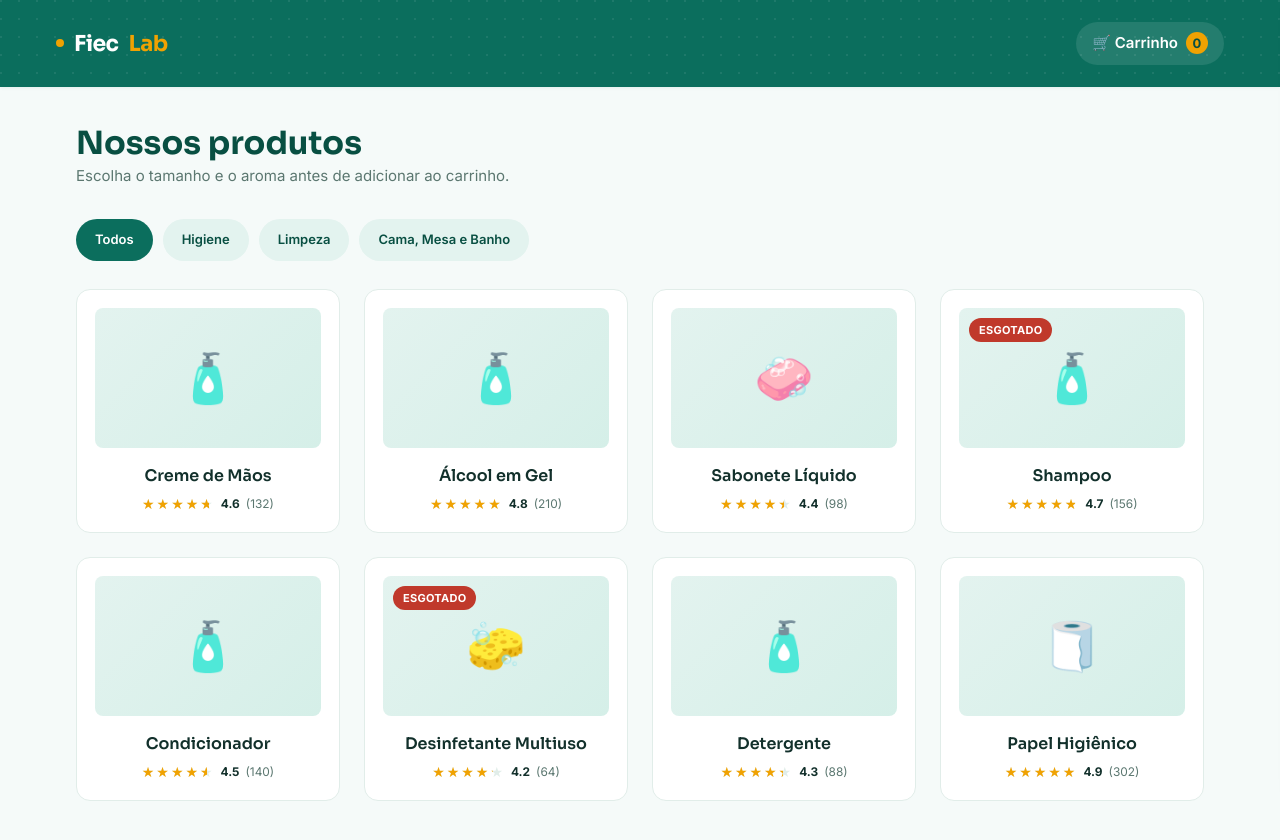
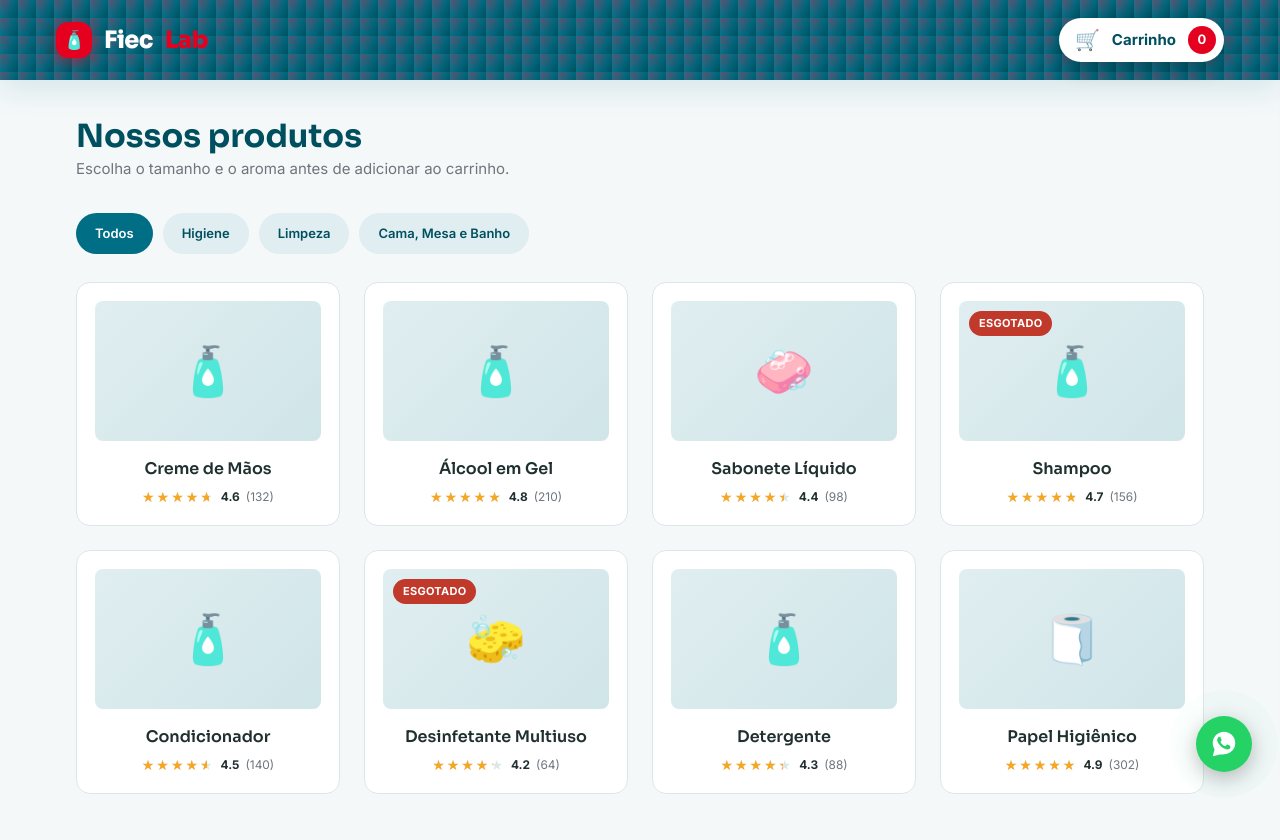
Before and after one commit to jefferson35320-tech/fieclab-frontend, a React (Create React App) app: page / in a window 1280 px wide. Shown: the top 840 px of the page. Built offline with nearby package versions, Linux system fonts and the light colour scheme.

Commit message:
Alteração no front

```diff
--- a/public/index.html
+++ b/public/index.html
@@ -4,7 +4,7 @@
     <meta charset="utf-8" />
     <link rel="icon" href="%PUBLIC_URL%/favicon.ico" />
     <meta name="viewport" content="width=device-width, initial-scale=1" />
-    <meta name="theme-color" content="#0B6E5D" />
+    <meta name="theme-color" content="#006E85" />
     <meta
       name="description"
       content="FiecLab - produtos de higiene e limpeza"
@@ -35,6 +35,18 @@
   <body>
     <noscript>You need to enable JavaScript to run this app.</noscript>
     <div id="root"></div>
+
+    <!-- Widget oficial do VLibras (Governo Federal) — tradução automática do site para Libras -->
+    <div vw class="enabled">
+      <div vw-access-button class="active"></div>
+      <div vw-plugin-wrapper>
+        <div class="vw-plugin-top-wrapper"></div>
+      </div>
+    </div>
+    <script src="https://vlibras.gov.br/app/vlibras-plugin.js"></script>
+    <script>
+      new window.VLibras.Widget("https://vlibras.gov.br/app");
+    </script>
     <!--
       This HTML file is a template.
       If you open it directly in the browser, you will see an empty page.
--- a/src/App.js
+++ b/src/App.js
@@ -5,6 +5,7 @@ import ProductCard from "./components/ProductCard";
 import ProductModal from "./components/ProductModal";
 import CartSidebar from "./components/CartSidebar";
 import OrderConfirmationPopup from "./components/OrderConfirmationPopup";
+import WhatsAppButton from "./components/WhatsAppButton";
 
 import products from "./data/products";
 import { createOrder } from "./data/orders";
@@ -212,6 +213,8 @@ function App() {
         order={order}
         startNewOrder={startNewOrder}
       />
+
+      <WhatsAppButton />
     </div>
   );
 }
--- a/src/components/Header.js
+++ b/src/components/Header.js
@@ -1,20 +1,25 @@
 function Header({ cartCount, toggleCart }) {
   return (
-    <div className="sticky top-0 z-20 flex items-center justify-between bg-primary bg-dots bg-[length:18px_18px] px-5 py-[22px] text-white shadow-brand-sm sm:px-14">
-      <div className="flex items-center gap-2.5 font-display text-[22px] font-bold tracking-tight">
-        <span className="h-2 w-2 rounded-full bg-accent" />
+    <div className="sticky top-0 z-20 flex items-center justify-between bg-header-glow bg-dots bg-[length:18px_18px] px-5 py-[18px] text-white shadow-brand-md sm:px-14">
+      <div className="flex items-center gap-3 font-display text-[24px] font-extrabold tracking-tight">
+        <span className="flex h-9 w-9 items-center justify-center rounded-xl bg-accent text-lg shadow-[0_4px_14px_rgba(229,0,32,0.5)]">
+          🧴
+        </span>
         Fiec<span className="text-accent">Lab</span>
       </div>
 
-      <div
-        className="flex cursor-pointer items-center gap-2 rounded-full bg-white/10 px-4 py-2.5 font-body text-[15px] font-semibold transition hover:-translate-y-px hover:bg-white/20"
+      <button
+        type="button"
+        className="group flex cursor-pointer items-center gap-3 rounded-full bg-white pl-4 pr-2 py-2 font-body text-[15px] font-bold text-primary-dark shadow-[0_6px_20px_rgba(0,0,0,0.25)] transition hover:-translate-y-0.5 hover:shadow-[0_10px_26px_rgba(0,0,0,0.3)]"
         onClick={toggleCart}
+        aria-label={`Abrir carrinho, ${cartCount} ${cartCount === 1 ? "item" : "itens"}`}
       >
-        🛒 Carrinho
-        <span className="flex h-[22px] min-w-[22px] items-center justify-center rounded-full bg-accent px-1.5 text-[13px] font-bold text-primary-dark">
+        <span className="text-xl transition group-hover:scale-110">🛒</span>
+        <span className="hidden sm:inline">Carrinho</span>
+        <span className="flex h-7 min-w-7 animate-pulseRing items-center justify-center rounded-full bg-accent px-1.5 text-[13px] font-bold text-white">
           {cartCount}
         </span>
-      </div>
+      </button>
     </div>
   );
 }
--- a/src/components/ProductModal.js
+++ b/src/components/ProductModal.js
@@ -186,7 +186,7 @@ function ProductModal({ product, onClose, addToCart, ratingOverride, onRate }) {
                   />
                   <button
                     type="submit"
-                    className="whitespace-nowrap rounded-lg bg-accent px-[18px] py-2.5 text-sm font-bold text-primary-dark transition hover:brightness-95"
+                    className="whitespace-nowrap rounded-lg bg-accent px-[18px] py-2.5 text-sm font-bold text-white transition hover:brightness-95"
                   >
                     Avisar
                   </button>
--- a/src/components/StarRating.js
+++ b/src/components/StarRating.js
@@ -25,7 +25,7 @@ function InteractiveStars({ value, onSelect, size }) {
         <button
           key={n}
           type="button"
-          className={`cursor-pointer border-none bg-none p-0.5 leading-none text-accent ${
+          className={`cursor-pointer border-none bg-none p-0.5 leading-none text-star ${
             INTERACTIVE_STAR_SIZE[size] || INTERACTIVE_STAR_SIZE.md
           }`}
           role="radio"
@@ -64,7 +64,7 @@ function ReadOnlyStars({ value, count, size }) {
           ★★★★★
         </div>
         <div
-          className={`absolute left-0 top-0 overflow-hidden whitespace-nowrap tracking-[2px] text-accent ${starSize}`}
+          className={`absolute left-0 top-0 overflow-hidden whitespace-nowrap tracking-[2px] text-star ${starSize}`}
           style={{ width: `${percent}%` }}
           aria-hidden="true"
         >
--- /dev/null
+++ b/src/components/WhatsAppButton.js
@@ -0,0 +1,36 @@
+// Número de WhatsApp para contato. Configure via variável de ambiente
+// REACT_APP_WHATSAPP_NUMBER (formato: código do país + DDD + número, só dígitos).
+// Ex: REACT_APP_WHATSAPP_NUMBER=5511999999999
+const WHATSAPP_NUMBER = process.env.REACT_APP_WHATSAPP_NUMBER || "5511999999999";
+const DEFAULT_MESSAGE = "Olá! Vim pelo site da FiecLab e gostaria de mais informações.";
+
+function WhatsAppButton() {
+  const href = `https://wa.me/${WHATSAPP_NUMBER}?text=${encodeURIComponent(
+    DEFAULT_MESSAGE
+  )}`;
+
+  return (
+    <a
+      href={href}
+      target="_blank"
+      rel="noopener noreferrer"
+      aria-label="Falar no WhatsApp"
+      title="Falar no WhatsApp"
+      className="fixed bottom-5 right-5 z-30 flex h-14 w-14 items-center justify-center rounded-full bg-[#25D366] text-white shadow-[0_6px_20px_rgba(0,0,0,0.25)] transition hover:-translate-y-0.5 hover:shadow-[0_10px_26px_rgba(0,0,0,0.3)] focus-visible:outline focus-visible:outline-2 focus-visible:outline-offset-2 focus-visible:outline-primary sm:bottom-7 sm:right-7"
+    >
+      <span className="absolute inline-flex h-full w-full animate-ping rounded-full bg-[#25D366] opacity-30" />
+      <svg
+        viewBox="0 0 32 32"
+        width="30"
+        height="30"
+        fill="currentColor"
+        aria-hidden="true"
+        className="relative"
+      >
+        <path d="M16.004 3C9.377 3 4 8.373 4 15c0 2.42.71 4.673 1.936 6.573L4 29l7.61-1.902A11.93 11.93 0 0 0 16.004 27C22.63 27 28 21.627 28 15S22.63 3 16.004 3Zm6.98 16.958c-.297.834-1.47 1.53-2.403 1.727-.638.135-1.47.242-4.276-.914-3.588-1.478-5.9-5.117-6.08-5.354-.174-.237-1.454-1.934-1.454-3.69 0-1.756.908-2.62 1.23-2.978.297-.33.65-.412.867-.412.216 0 .434.002.624.012.2.01.47-.076.735.562.297.716.99 2.472 1.076 2.652.087.18.144.393.03.63-.114.238-.174.386-.343.593-.174.207-.36.462-.516.62-.174.176-.354.367-.152.72.2.354.897 1.478 1.926 2.393 1.323 1.177 2.436 1.542 2.79 1.716.354.176.56.147.767-.09.207-.238.868-1.01 1.1-1.36.234-.35.47-.29.79-.174.32.118 2.043.963 2.394 1.14.35.176.585.264.672.412.087.147.087.85-.21 1.685Z" />
+      </svg>
+    </a>
+  );
+}
+
+export default WhatsAppButton;
--- a/tailwind.config.js
+++ b/tailwind.config.js
@@ -10,16 +10,17 @@ module.exports = {
       },
       colors: {
         primary: {
-          DEFAULT: "#0b6e5d",
-          dark: "#084f42",
-          light: "#e3f3ef",
+          DEFAULT: "#006e85",
+          dark: "#004f5f",
+          light: "#e0eef1",
         },
-        accent: "#f0a202",
+        accent: "#e50020",
+        star: "#f5a623",
         surface: "#ffffff",
-        page: "#f5faf9",
-        ink: "#12302b",
-        muted: "#5b7770",
-        line: "#e1ede9",
+        page: "#f4f8f9",
+        ink: "#20302f",
+        muted: "#6d757d",
+        line: "#dde7e8",
         danger: "#c0392b",
         success: "#1e7d4b",
       },
@@ -32,14 +33,16 @@ module.exports = {
         "brand-sm": "8px",
       },
       boxShadow: {
-        "brand-sm": "0 1px 3px rgba(11, 110, 93, 0.08)",
-        "brand-md": "0 10px 30px rgba(11, 110, 93, 0.12)",
-        sidebar: "-12px 0 30px rgba(11, 110, 93, 0.15)",
+        "brand-sm": "0 1px 3px rgba(0, 110, 133, 0.08)",
+        "brand-md": "0 10px 30px rgba(0, 110, 133, 0.12)",
+        sidebar: "-12px 0 30px rgba(0, 110, 133, 0.15)",
       },
       backgroundImage: {
         dots: "radial-gradient(circle at 1px 1px, rgba(255,255,255,0.08) 1px, transparent 0)",
         "placeholder-gradient":
-          "linear-gradient(135deg, #e3f3ef, #d5efe8)",
+          "linear-gradient(135deg, #e0eef1, #d0e5e8)",
+        "header-glow":
+          "radial-gradient(120% 180% at 15% 0%, rgba(229,0,32,0.35) 0%, transparent 55%), linear-gradient(120deg, #008ba6 0%, #006e85 45%, #004f5f 100%)",
       },
       backgroundSize: {
         dots: "18px 18px",
@@ -53,10 +56,15 @@ module.exports = {
           from: { opacity: "0", transform: "translateY(16px)" },
           to: { opacity: "1", transform: "translateY(0)" },
         },
+        pulseRing: {
+          "0%, 100%": { boxShadow: "0 0 0 0 rgba(229,0,32,0.45)" },
+          "50%": { boxShadow: "0 0 0 6px rgba(229,0,32,0)" },
+        },
       },
       animation: {
         fadeIn: "fadeIn 0.2s ease",
         slideUp: "slideUp 0.25s ease",
+        pulseRing: "pulseRing 2.2s ease-in-out infinite",
       },
     },
   },
```
Also changed, not shown: 2 other files (tests, documents, lock files or other folders).
